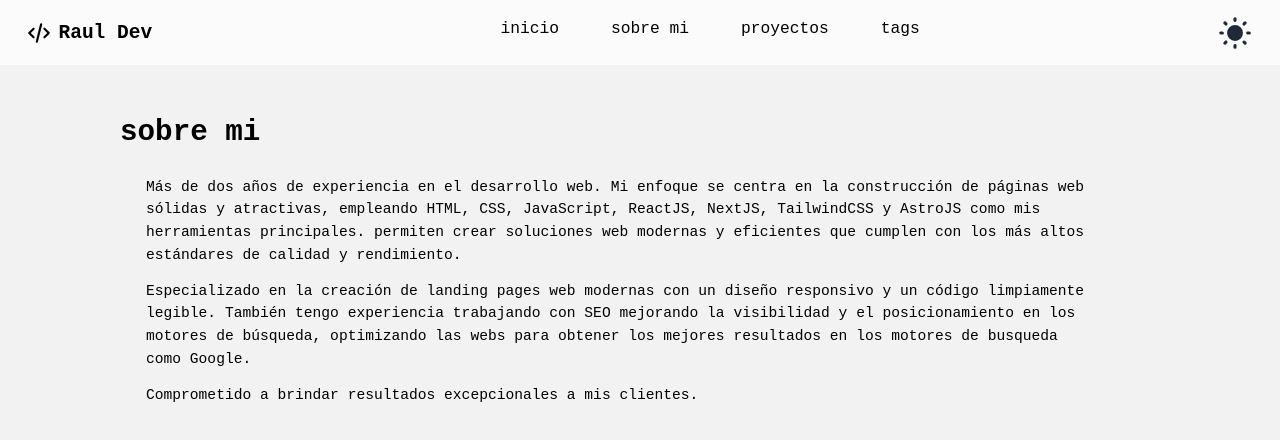
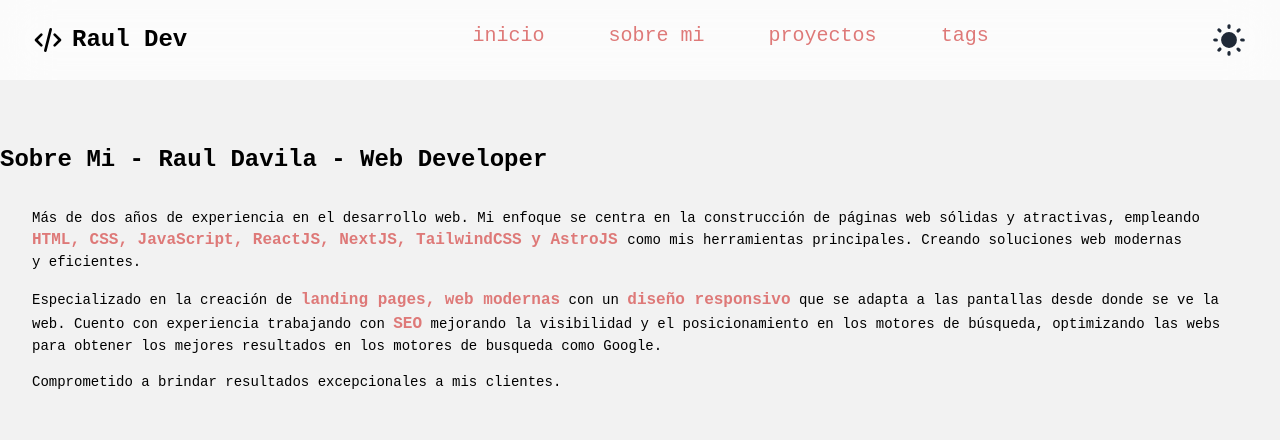
Before and after one commit to magoMercurio/next-portfolio-2024, a Next.js app: page /about in a window 1280 px wide. Shown: the top 440 px of the page. Built offline with nearby package versions, Linux system fonts and the light colour scheme.

Commit message:
add accent style class,

```diff
--- a/src/app/about/page.jsx
+++ b/src/app/about/page.jsx
@@ -1,24 +1,27 @@
 
+
+export const metadata = {
+  title: "sobre mi - raul davila - web developer",
+  description: "creación de landing pages, web modernas con un diseño responsivo y un código limpiamente legible. Cuento con experiencia trabajando con SEO mejorando la visibilidad y el posicionamiento en los motores de búsqueda, optimizando las webs para obtener los mejores resultados en los motores de busqueda como Google",
+};
 
 export default function AboutPage() {
   return (
     <main>
-      <h1>sobre mi</h1>
+      <h1>{metadata.title}</h1>
 
       <article className="flex flex-col  mx-8 mt-8">
         <p className=" mb-4">
           Más de dos años de experiencia en el desarrollo web. Mi enfoque se
           centra en la construcción de páginas web sólidas y atractivas,
-          empleando HTML, CSS, JavaScript, ReactJS, NextJS, TailwindCSS y
-          AstroJS como mis herramientas principales. permiten crear soluciones
-          web modernas y eficientes que cumplen con los más altos estándares de
-          calidad y rendimiento.
+          empleando <span className="accent">HTML, CSS, JavaScript, ReactJS, NextJS, TailwindCSS y
+          AstroJS </span>
+          como mis herramientas principales. Creando soluciones
+          web modernas y eficientes.
         </p>
         <p className=" mb-4">
-          Especializado en la creación de landing pages web modernas con un
-          diseño responsivo y un código limpiamente legible. También tengo
-          experiencia trabajando con SEO mejorando la visibilidad y el
-          posicionamiento en los motores de búsqueda, optimizando las webs para
+          Especializado en la creación de <span className="accent">landing pages, web modernas</span> con un <span className="accent">diseño responsivo</span> que se adapta a las pantallas desde donde se ve la web. Cuento con
+          experiencia trabajando con <span className="accent">SEO</span>  mejorando la visibilidad y el posicionamiento en los motores de búsqueda, optimizando las webs para
           obtener los mejores resultados en los motores de busqueda como Google.
         </p>
         <p className=" mb-4">
--- a/src/app/globals.css
+++ b/src/app/globals.css
@@ -4,7 +4,11 @@
 
 @layer base {
   html {
-    font-family: monospace;
+
+    @apply scroll-smooth
+  }
+  body {
+    @apply font-mono;
   }
 
   main {
@@ -12,15 +16,15 @@
   }
 
   h1 {
-    @apply text-4xl font-bold
+    @apply text-2xl font-bold capitalize
   }
 
   h2 {
-    @apply text-2xl font-semibold text-pretty
+    @apply text-xl font-semibold text-pretty
   }
 
   p {
-    @apply text-lg text-pretty
+    @apply text-sm text-pretty
   }
 }
 
@@ -28,10 +32,15 @@
 @layer components {
 
   .navLink {
-    @apply text-xl transition delay-100 hover:text-yellow-300 hover:font-extrabold block py-2 px-3 rounded cursor-pointer
+    @apply text-xl  transition delay-100 text-[#de7978] dark:text-green-200  hover:underline block py-2 px-3 cursor-pointer
   }
 
   .btn-cta {
     @apply text-white bg-blue-700 hover:bg-blue-800 focus:ring-4 focus:ring-blue-300 font-medium rounded-lg text-lg px-5 py-2.5 me-2 mb-2 dark:bg-blue-600 dark:hover:bg-blue-700 focus:outline-none dark:focus:ring-blue-800
   }
+
+  .accent {
+    @apply font-semibold text-base text-[#de7978] dark:text-green-200
+  }
+
 }
--- a/tailwind.config.js
+++ b/tailwind.config.js
@@ -7,6 +7,9 @@ module.exports = {
   ],
   darkMode: "class",
   theme: {
+    fontFamily: {
+      'mono': ['Fira Code', 'monospace']
+    },
     extend: {
 
     },
```
